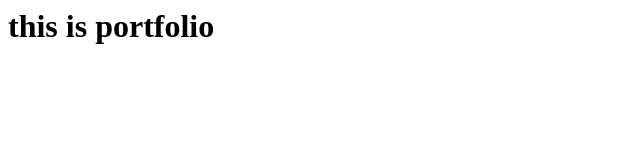
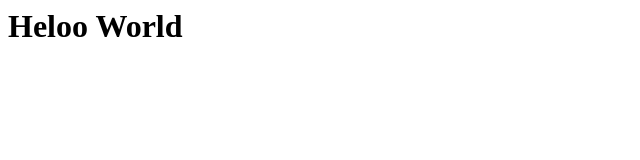
Before and after one commit to helmesqine/helmesqine.github.io, a plain HTML site: page index.html in a window 1280 px wide. Shown: the whole page, without its empty margins (0-640 px from the left). Drawn offline with Linux system fonts and the light colour scheme.

Commit message:
Update index.html

```diff
--- a/index.html
+++ b/index.html
@@ -1 +1 @@
-<h1>this is portfolio</h1>
+<h1>Heloo World</h1>
```
